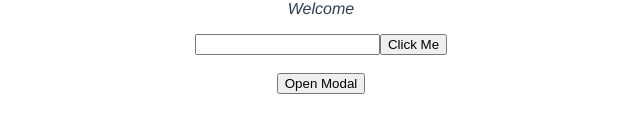
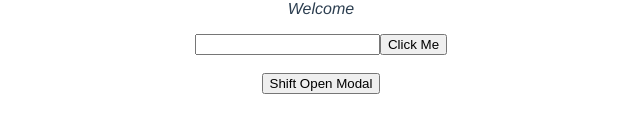
Before and after one commit to fiestalark/vue-modal-project-tutorial, a Vue app: page / in a window 1280 px wide. Shown: the part 167-300 px from the top of the page, without its empty margins (319-959 px from the left). Built offline with nearby package versions, Linux system fonts and the light colour scheme.

Commit message:
Click event modifiers

```diff
--- a/src/App.vue
+++ b/src/App.vue
@@ -8,7 +8,7 @@
   <div v-if="showModal">
     <Modal header="Header string" :header2="header2" :text="text" :theme="theme" @close="toggleModal"/>
   </div>
-  <button @click="toggleModal">Open Modal</button>
+  <button @click.shift="toggleModal">Shift Open Modal</button>
 
 </template>
 
--- a/src/components/Modal.vue
+++ b/src/components/Modal.vue
@@ -1,5 +1,6 @@
 <template>
-    <div class="backdrop" @click="closeModal">
+<!-- .self modifier on click only closes when click on backdrop and not child elements -->
+    <div class="backdrop" @click.self="closeModal">
         <div class="modal" :class="{sale: theme === 'sale'}">
             <h1>{{ header }}</h1>
             <h2>{{ header2 }}</h2>
```
